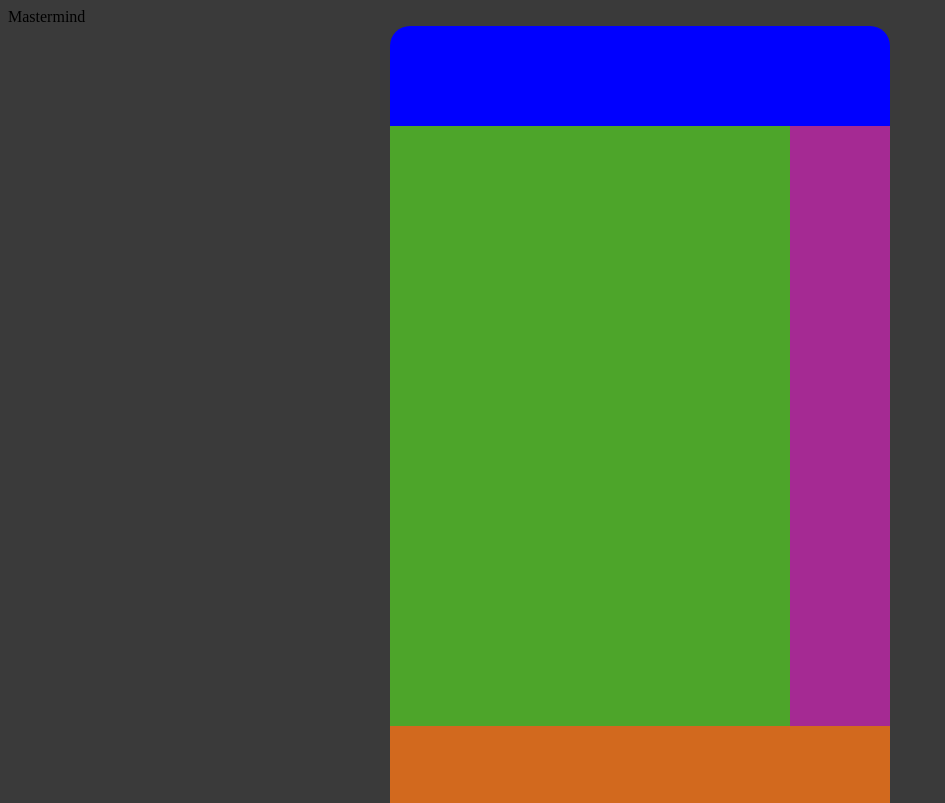
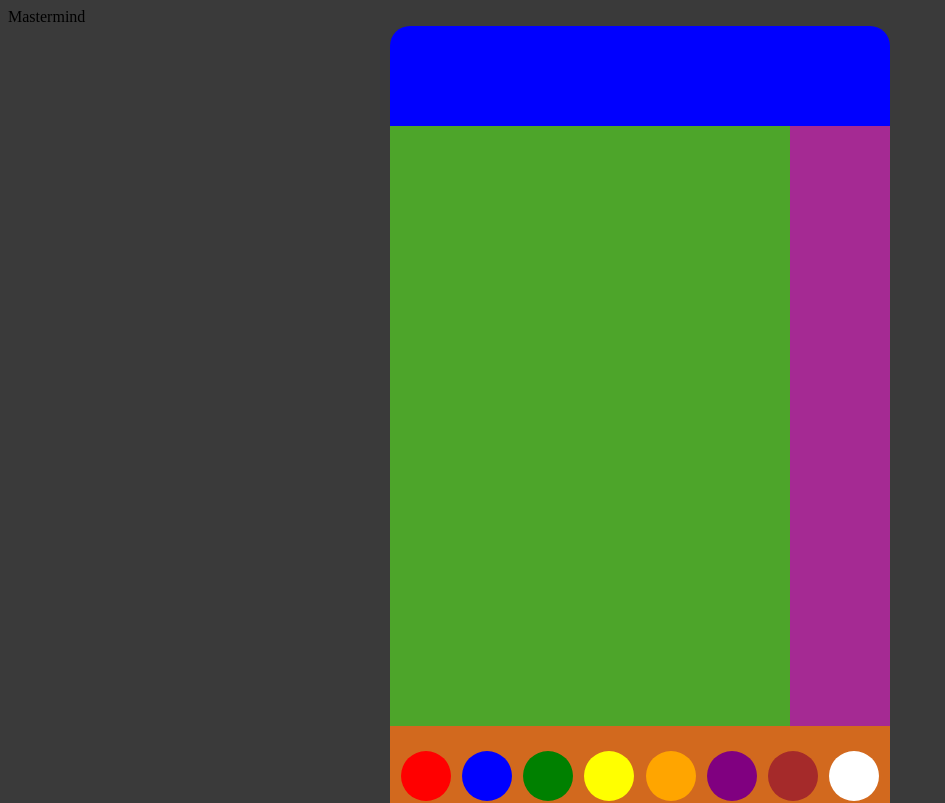
Before and after one commit to joebuono/mastermind, a React (Create React App) app in the folder client/: page / in a window 1280 px wide. Shown: the top 803 px of the page, without its empty margins (0-945 px from the left). Built offline with nearby package versions, Linux system fonts and the light colour scheme.

Commit message:
displaying colored circles as color options

```diff
--- a/client/src/Board.jsx
+++ b/client/src/Board.jsx
@@ -1,5 +1,9 @@
 import React from 'react';
 import styles from './board.module.css';
+import ColorOptions from './ColorOptions.jsx';
+
+// TESTING
+const colorOptions = ['r', 'b', 'g', 'y', 'o', 'p', 'n', 'w'];
 
 function Board() {
   return (
@@ -7,7 +11,9 @@ function Board() {
       <div className={styles.secretCode}></div>
       <div className={styles.guesses}></div>
       <div className={styles.blackAndWhitePegs}></div>
-      <div className={styles.colors}></div>
+      <div className={styles.colors}>
+        <ColorOptions colorOptions={colorOptions} />
+      </div>
     </div>
   );
 }
--- /dev/null
+++ b/client/src/Color.jsx
@@ -0,0 +1,13 @@
+import React from 'react';
+import styles from './color.module.css';
+
+// className={`${styles.circle} ${color}`}
+// Will likely need to take color and size as props
+function Color({color, size}) {
+  const classes = `${styles.circle} ${styles[color]}`
+  return (
+    <div className={classes}></div>
+  );
+};
+
+export default Color;
--- /dev/null
+++ b/client/src/ColorOptions.jsx
@@ -0,0 +1,13 @@
+import React from 'react';
+import Color from './Color.jsx';
+import styles from './colorOptions.module.css';
+
+function ColorOptions({colorOptions}) {
+  return (
+    <div className={styles.container}>
+      {colorOptions.map((color, index) => <Color key={index} color={color}/>)}
+    </div>
+  );
+}
+
+export default ColorOptions;
--- /dev/null
+++ b/client/src/color.module.css
@@ -0,0 +1,37 @@
+.circle {
+  border-radius: 50%;
+  height: 50px;
+  width: 50px;
+}
+
+.r {
+  background-color: red;
+}
+
+.b {
+  background-color: blue;
+}
+
+.g {
+  background-color: green;
+}
+
+.y {
+  background-color: yellow;
+}
+
+.o {
+  background-color: orange;
+}
+
+.p {
+  background-color: purple;
+}
+
+.n {
+  background-color: brown;
+}
+
+.w {
+  background-color: white;
+}
--- /dev/null
+++ b/client/src/colorOptions.module.css
@@ -0,0 +1,7 @@
+.container {
+  display: flex;
+  flex-direction: row;
+  justify-content: space-evenly;
+  align-items: center;
+  height: 100%;
+}
```
Also changed, not shown: 1 other file (tests, documents, lock files or other folders).
